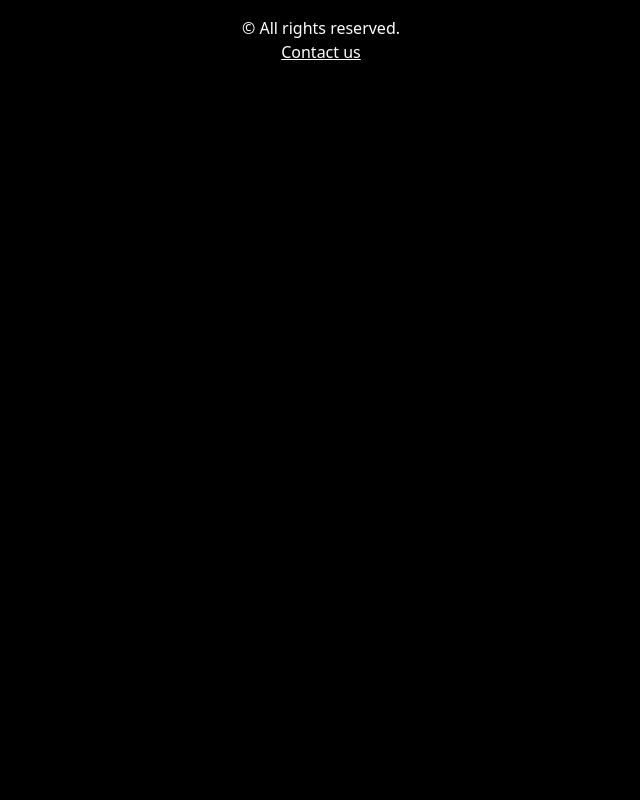
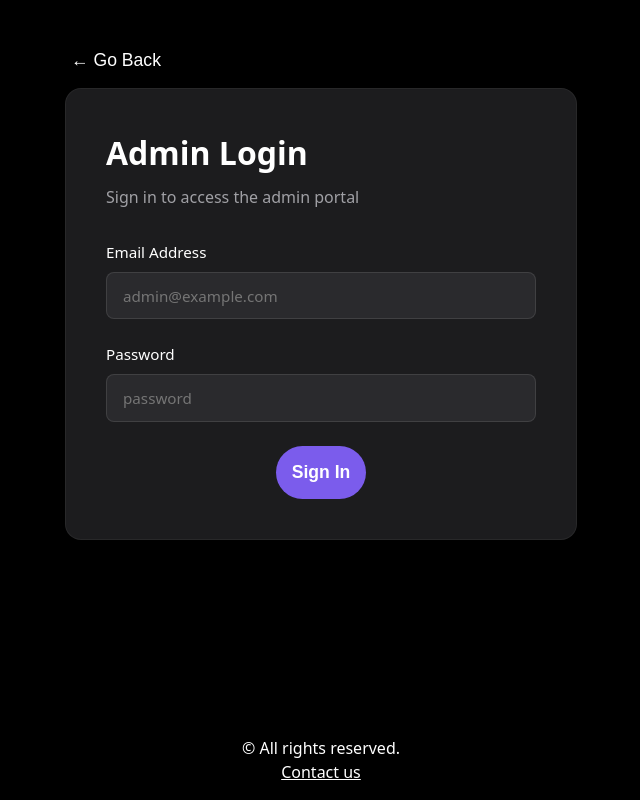
Before and after one commit to iulianroman9/job-board, a React (Vite) app: page /login in a window 1280 px wide. Shown: the whole page, without its empty margins (319-959 px from the left). Built offline with nearby package versions, Linux system fonts and the light colour scheme; no server answers; a web font is replaced by a local one.

Commit message:
login component

```diff
--- a/src/components/Contact/Contact.css
+++ b/src/components/Contact/Contact.css
@@ -12,7 +12,6 @@
 .contact-nav {
   width: 100%;
   max-width: 40rem;
-  padding-left: 2.5rem;
 }
 
 .contact-back-btn {
--- a/src/components/Home/index.jsx
+++ b/src/components/Home/index.jsx
@@ -34,8 +34,8 @@ function Home() {
           <NavLink to="/jobs" className="landing-page-link primary-link">
             Start searching &rarr;
           </NavLink>
-          <NavLink to="/admin" className="landing-page-link secondary-link">
-            Admin portal
+          <NavLink to="/login" className="landing-page-link secondary-link">
+            Log in
           </NavLink>
         </div>
       </nav>
--- a/src/components/Login/Login.css
+++ b/src/components/Login/Login.css
@@ -0,0 +1,57 @@
+.login-page {
+  display: flex;
+  justify-content: center;
+  align-items: center;
+  padding: 1rem 1rem;
+  flex-direction: column;
+  max-width: 40rem;
+  width: 100%;
+  gap: 1rem;
+  margin: 2rem auto;
+}
+
+.login-nav {
+  width: 100%;
+  max-width: 32rem;
+  padding-left: 0;
+}
+
+.login-back-btn {
+  background: none;
+  border: none;
+  color: var(--text-white, #ffffff);
+  font-size: 1.1rem;
+  font-weight: 500;
+  cursor: pointer;
+  text-align: left;
+  transition: opacity 0.2s ease;
+}
+
+.login-back-btn:hover {
+  opacity: 0.8;
+}
+
+.login-container {
+  background-color: var(--card-gray);
+  padding: 2.5rem;
+  border-radius: 1rem;
+  width: 100%;
+  max-width: 32rem;
+  border: 1px solid rgba(255, 255, 255, 0.05);
+}
+
+.login-container h2 {
+  font-size: 2rem;
+  margin-bottom: 0.5rem;
+}
+
+.login-subtitle {
+  color: var(--text-muted);
+  margin-bottom: 2rem;
+}
+
+.login-form {
+  display: flex;
+  flex-direction: column;
+  gap: 1.5rem;
+}
--- a/src/components/Login/index.jsx
+++ b/src/components/Login/index.jsx
@@ -1,7 +1,103 @@
 import "./Login.css";
+import { useState, useEffect } from "react";
+import { useDispatch, useSelector } from "react-redux";
+import { useNavigate } from "react-router";
+import { loginUser, clearError } from "../../store/authSlice";
 
 function Login() {
-  return <></>;
+  const navigate = useNavigate();
+  const dispatch = useDispatch();
+  const { isLoading, error, isLoggedIn, isAdmin } = useSelector(
+    (state) => state.auth,
+  );
+
+  useEffect(() => {
+    if (isLoggedIn) {
+      if (isAdmin) {
+        navigate("/admin", { replace: true });
+      } else {
+        navigate("/jobs", { replace: true });
+      }
+    }
+  }, [isLoggedIn, isAdmin, navigate]);
+
+  const [formData, setFormData] = useState({
+    email: "",
+    password: "",
+  });
+
+  const handleGoBack = () => {
+    dispatch(clearError());
+    if (window.history.state && window.history.state.idx > 0) {
+      navigate(-1);
+    } else {
+      navigate("/", { replace: true });
+    }
+  };
+
+  const handleChange = (e) => {
+    setFormData({ ...formData, [e.target.id]: e.target.value });
+    if (error) dispatch(clearError());
+  };
+
+  const handleSubmit = async (e) => {
+    e.preventDefault();
+
+    try {
+      await dispatch(loginUser(formData)).unwrap();
+    } catch (err) {
+      console.error("Login failed:", err);
+    }
+  };
+
+  return (
+    <div className="login-page">
+      <nav className="login-nav">
+        <button onClick={handleGoBack} className="login-back-btn">
+          &larr; Go Back
+        </button>
+      </nav>
+
+      <div className="login-container">
+        <h2>Admin Login</h2>
+        <p className="login-subtitle">Sign in to access the admin portal</p>
+
+        {error && <div className="alert error">{error}</div>}
+
+        <form onSubmit={handleSubmit} className="login-form">
+          <div className="form-group">
+            <label htmlFor="email">Email Address</label>
+            <input
+              id="email"
+              type="email"
+              placeholder="admin@example.com"
+              value={formData.email}
+              onChange={handleChange}
+              disabled={isLoading}
+              required
+            />
+          </div>
+
+          <div className="form-group">
+            <label htmlFor="password">Password</label>
+            <input
+              id="password"
+              type="password"
+              placeholder="password"
+              value={formData.password}
+              onChange={handleChange}
+              disabled={isLoading}
+              required
+            />
+          </div>
+
+          <button type="submit" className="submit-btn" disabled={isLoading}>
+            {isLoading ? "Signing in..." : "Sign In"}
+          </button>
+        </form>
+      </div>
+    </div>
+  );
 }
 
 export default Login;
```
